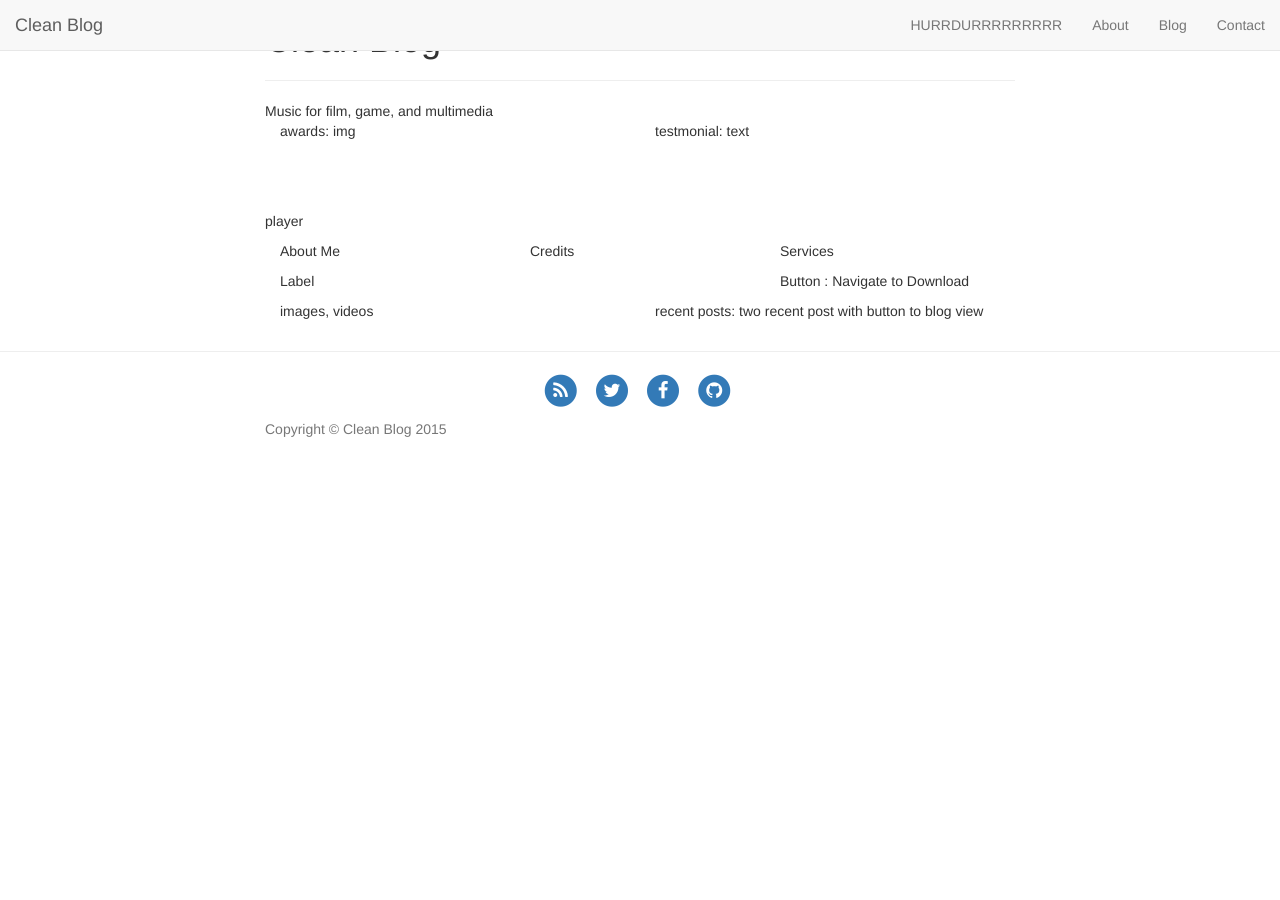
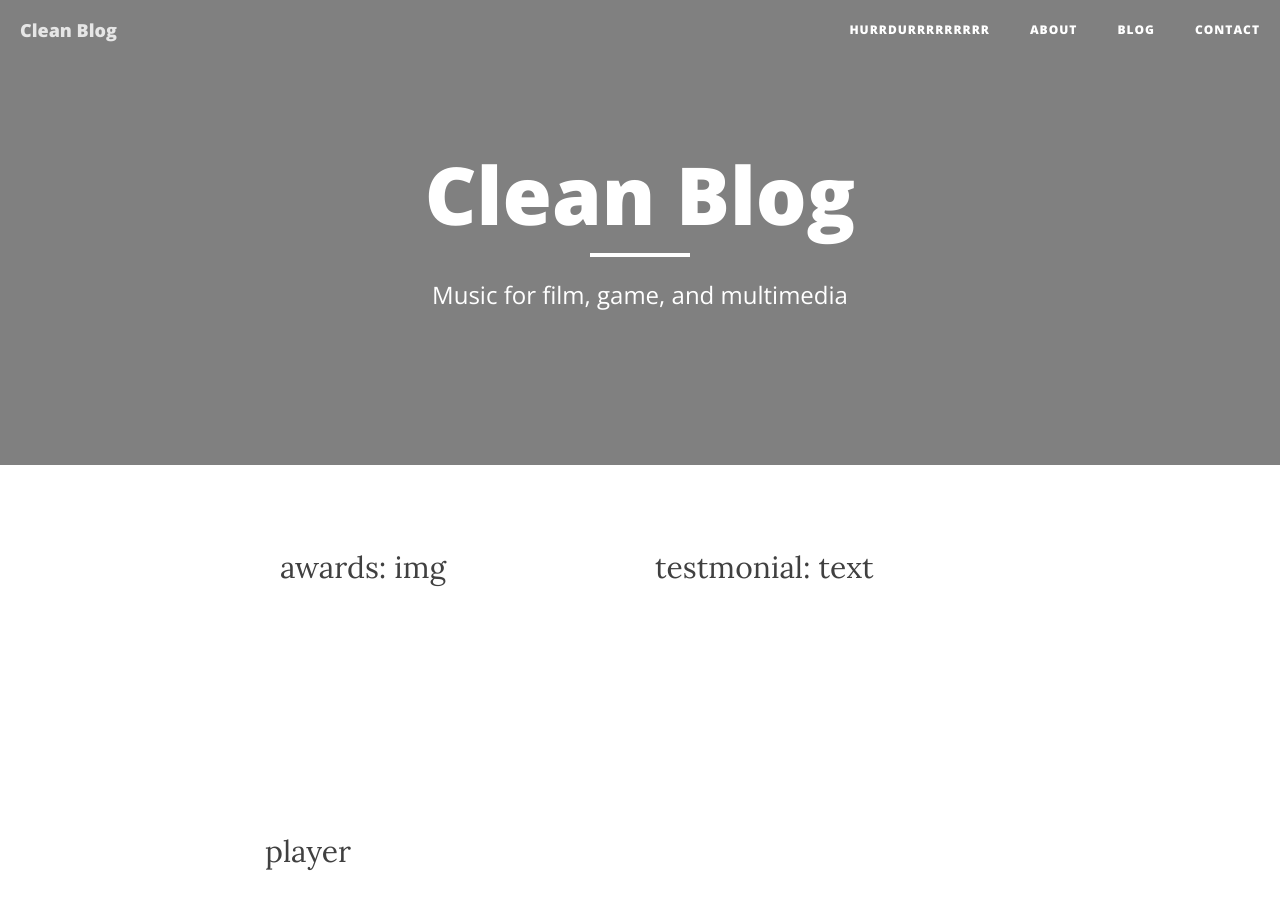
Before and after one commit to phil-wc/phil-wc.github.io, a Jekyll site: the page built from index.html, in a window 1280 px wide and 900 px high. Built offline with Jekyll 4.4.1, drawn with Linux system fonts in a browser that asks for light colours; nearby versions of some CDN libraries; library files that are not in the unit come from our copies; the list of posts is cut into pages by our own code.

Commit message:
new resource path using assets/

```diff
--- a/_includes/footer.html
+++ b/_includes/footer.html
@@ -50,10 +50,10 @@
 </footer>
 
 <!-- jQuery -->
-<script src="{{ "/js/jquery.min.js " | prepend: site.baseurl }}"></script>
+<script src="{{ "/assets/js/jquery.min.js " | prepend: site.baseurl }}"></script>
 
 <!-- Bootstrap Core JavaScript -->
-<script src="{{ "/js/bootstrap.min.js " | prepend: site.baseurl }}"></script>
+<script src="{{ "/assets/js/bootstrap.min.js " | prepend: site.baseurl }}"></script>
 
 <!-- Custom Theme JavaScript -->
-<script src="{{ "/js/clean-blog.min.js " | prepend: site.baseurl }}"></script>
+<script src="{{ "/assets/js/clean-blog.min.js " | prepend: site.baseurl }}"></script>
--- a/_includes/head.html
+++ b/_includes/head.html
@@ -10,13 +10,13 @@
   <link rel="canonical" href="{{ page.url | replace:'index.html','' | prepend: site.baseurl | prepend: site.url }}">
 
   <!-- Bootstrap Core CSS -->
-  <link rel="stylesheet" href="{{ "/css/bootstrap.min.css" | prepend: site.baseurl }}">
+  <link rel="stylesheet" href="{{ "/assets/css/bootstrap.min.css" | prepend: site.baseurl }}">
 
   <!-- Custom CSS -->
-  <link rel="stylesheet" href="{{ "/css/clean-blog.css" | prepend: site.baseurl }}">
+  <link rel="stylesheet" href="{{ "/assets/css/clean-blog.css" | prepend: site.baseurl }}">
 
   <!-- Pygments Github CSS -->
-  <link rel="stylesheet" href="{{ "/css/syntax.css" | prepend: site.baseurl }}">
+  <link rel="stylesheet" href="{{ "/assets/css/syntax.css" | prepend: site.baseurl }}">
 
   <!-- Custom Fonts -->
   <link href="//maxcdn.bootstrapcdn.com/font-awesome/4.3.0/css/font-awesome.min.css" rel="stylesheet" type="text/css">
```
